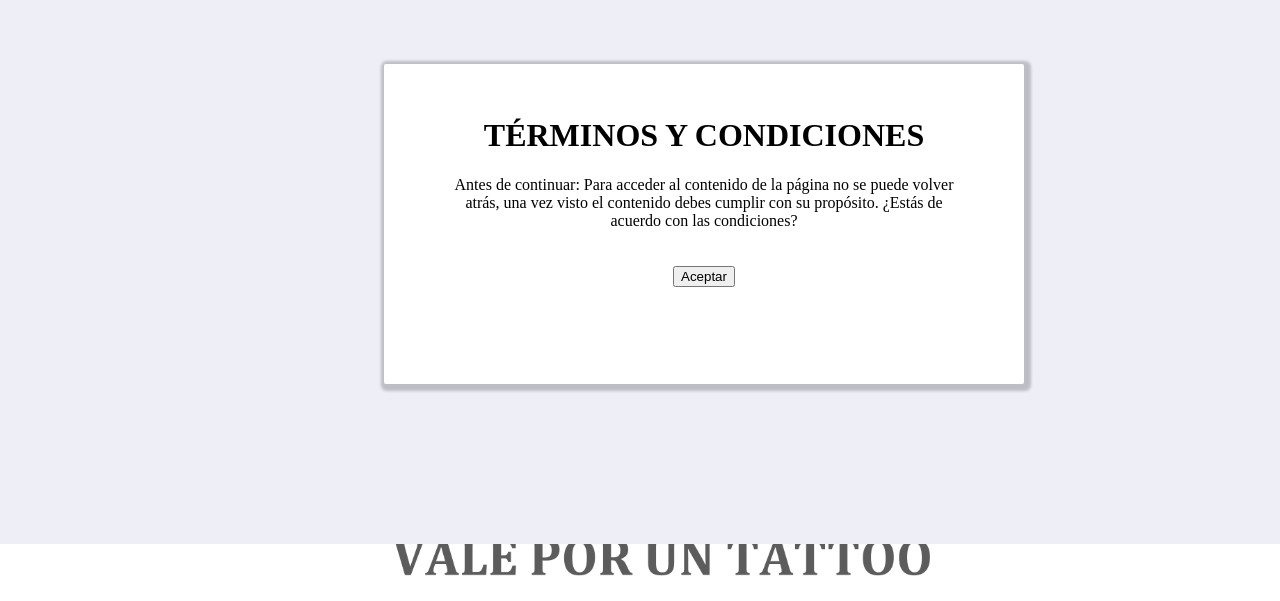
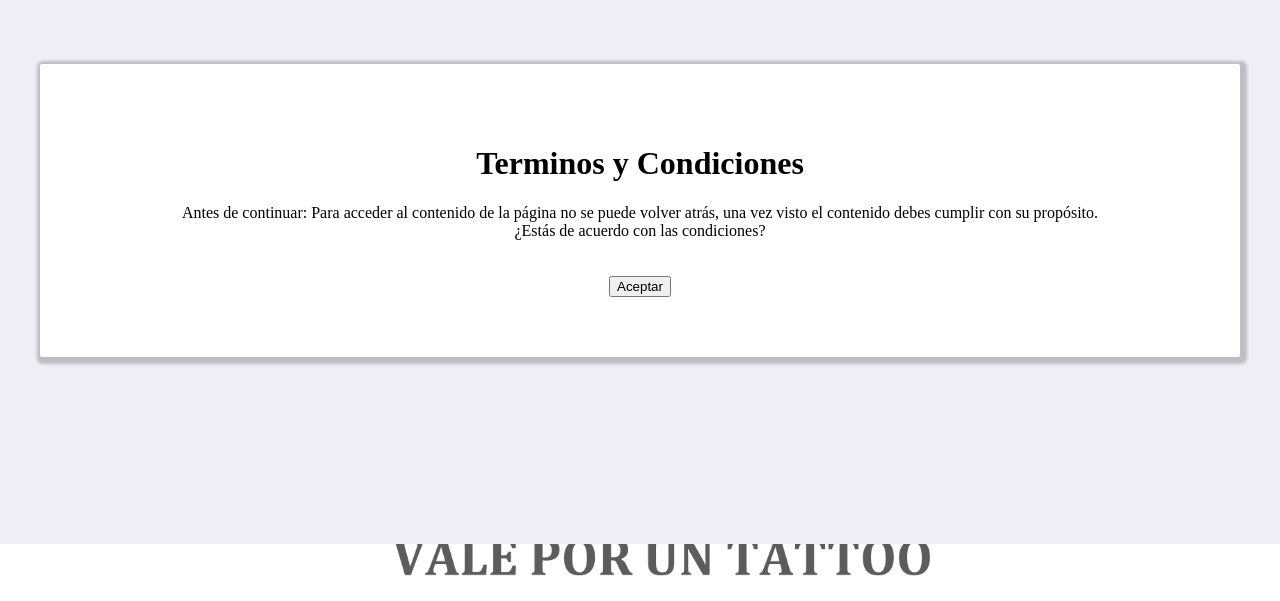
Before and after one commit to goghi/HBDAY, a plain HTML site: page index.html in a window 1280 px wide. Shown: the part 256-857 px from the top of the page. Drawn offline with Linux system fonts and the light colour scheme; a web font is replaced by a local one.

Commit message:
Add files via upload

```diff
--- a/index.html
+++ b/index.html
@@ -17,7 +17,7 @@
         <div class="popup">
             <div class="box-container">
                 <div class="box">
-                    <h1>TÉRMINOS Y CONDICIONES</h1>
+                    <h1>Terminos y Condiciones</h1>
                 </div>
                 <div class="box">
                     <p>Antes de continuar: Para acceder al contenido de la página no se puede volver atrás, una vez visto el contenido debes cumplir con su propósito. ¿Estás de acuerdo con las condiciones?</p>
--- a/popup.css
+++ b/popup.css
@@ -9,10 +9,11 @@
 
 .popup {
     position: relative;
-    left: 30%;
     top: 40%;
-    width: 640px;
-    height: 320px;
+    width: auto;
+    height: auto;
+    margin-left: 40px;
+    margin-right: 40px;
     background-color: #FFF;
     box-shadow: 2px 2px 3px 5px rgba(0, 0, 0, 0.2);
     border-radius: 2px;
```
